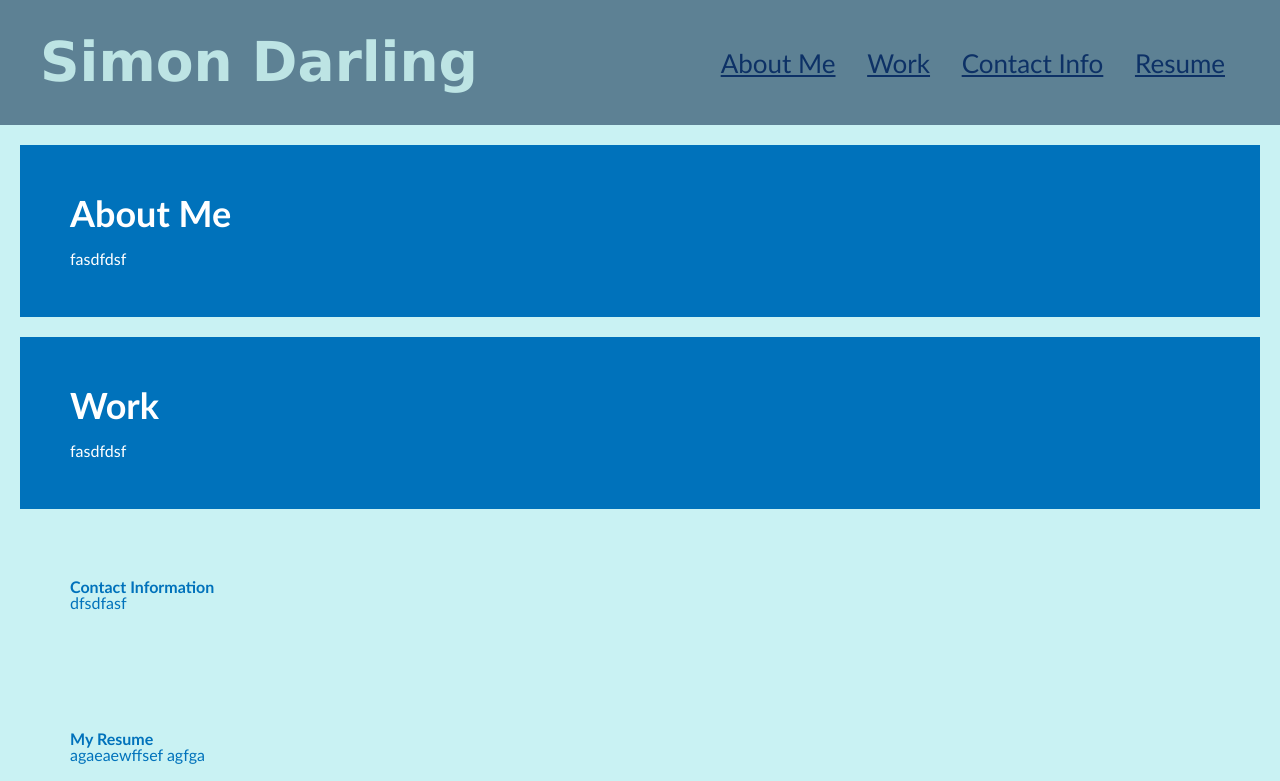
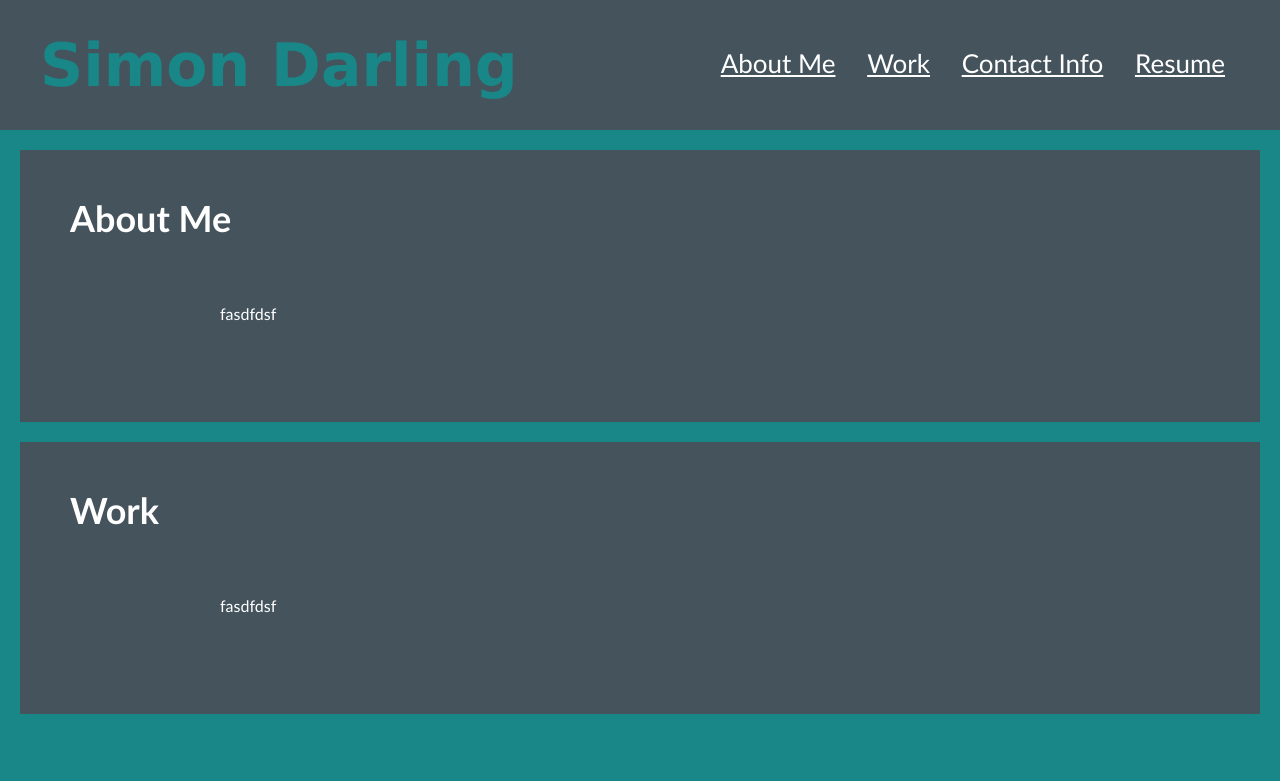
Before and after one commit to DarlingDC2/the-nth-child, a plain HTML site: page index.html in a window 1280 px wide. Shown: the top 781 px of the page. Drawn offline with Linux system fonts and the light colour scheme.

Commit message:
adjustcolor1

```diff
--- a/assets/style.css
+++ b/assets/style.css
@@ -1,18 +1,21 @@
+:root {
+    --grey: #45535c;
+  }
 
 body {
-    background-color: #c9f2f3;
+    background-color: #198688;
 }
 
 .header {
     padding: 35px;
     font-family: 'Lucida Sans Unicode', 'Lucida Grande', 'Lucida Sans', Arial, sans-serif;
-    background-color: #5d8194;
-    color: #bde4e4;
+    background-color: var(--grey);
+    color: #198688;
 }
 
 .header h1 {
     display: inline-block;
-    font-size: 55px;
+    font-size: 60px;
     margin-left: 5px;
 }
 
@@ -26,7 +29,7 @@ body {
 }
 
 a {
-    color: rgb(13, 49, 102); /*color: dark blue*/
+    color: white;
 }
 
 .header div ul li {
@@ -42,25 +45,32 @@ a {
 .contents {
     margin: 20px;
     padding: 50px;
-
     font-family: 'Gill Sans', 'Gill Sans MT', Calibri, 'Trebuchet MS', sans-serif;
-    background-color: #0072bb;
-    color: #ffffff; /* color: white; */
+    background-color: var(--grey); ;
+    color: #ffffff;
 }
 
+.contents p {
+    margin-left: 100px;
+    padding: 50px;
+    font-family: 'Gill Sans', 'Gill Sans MT', Calibri, 'Trebuchet MS', sans-serif;
+    background-color: var(--grey); ;
+    color: #ffffff;
+}
 .contact {
     margin: 20px;
     padding: 50px;
+    font-size: 30px;
     font-family: 'Gill Sans', 'Gill Sans MT', Calibri, 'Trebuchet MS', sans-serif;
-    color: #0072bb; /* color: white; */
+    color: var(--grey);
 }
-
 
 .resume {
     margin: 20px;
     padding: 50px;
+    font-size: 30px;
     font-family: 'Gill Sans', 'Gill Sans MT', Calibri, 'Trebuchet MS', sans-serif;
-    color: #0072bb; /* color: white; */
+    color: var(--grey);
 }
 
 .footer {
@@ -71,6 +81,7 @@ a {
 
 .footer h2 {
     font-size: 24px;
+    color: var(--grey);
 }
 
 /* @media screen and (max-width: 1030px) {
```
